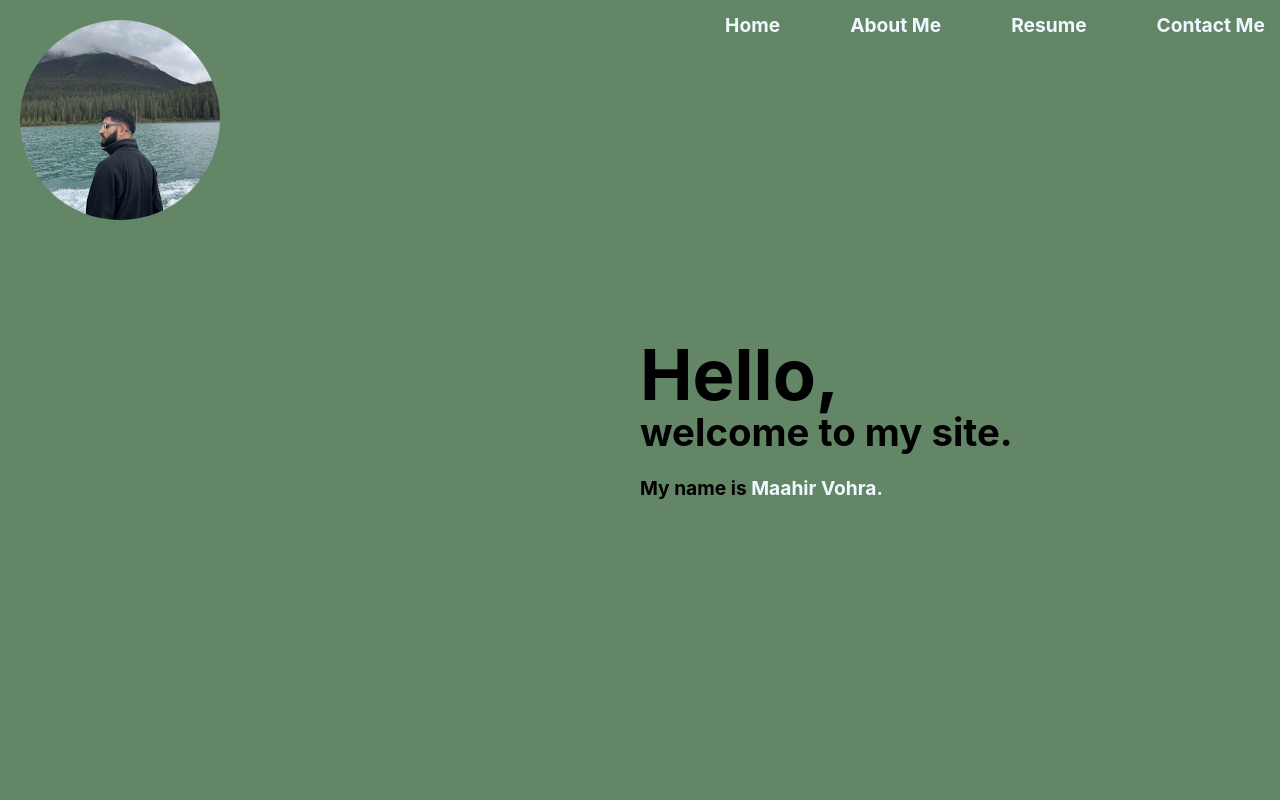
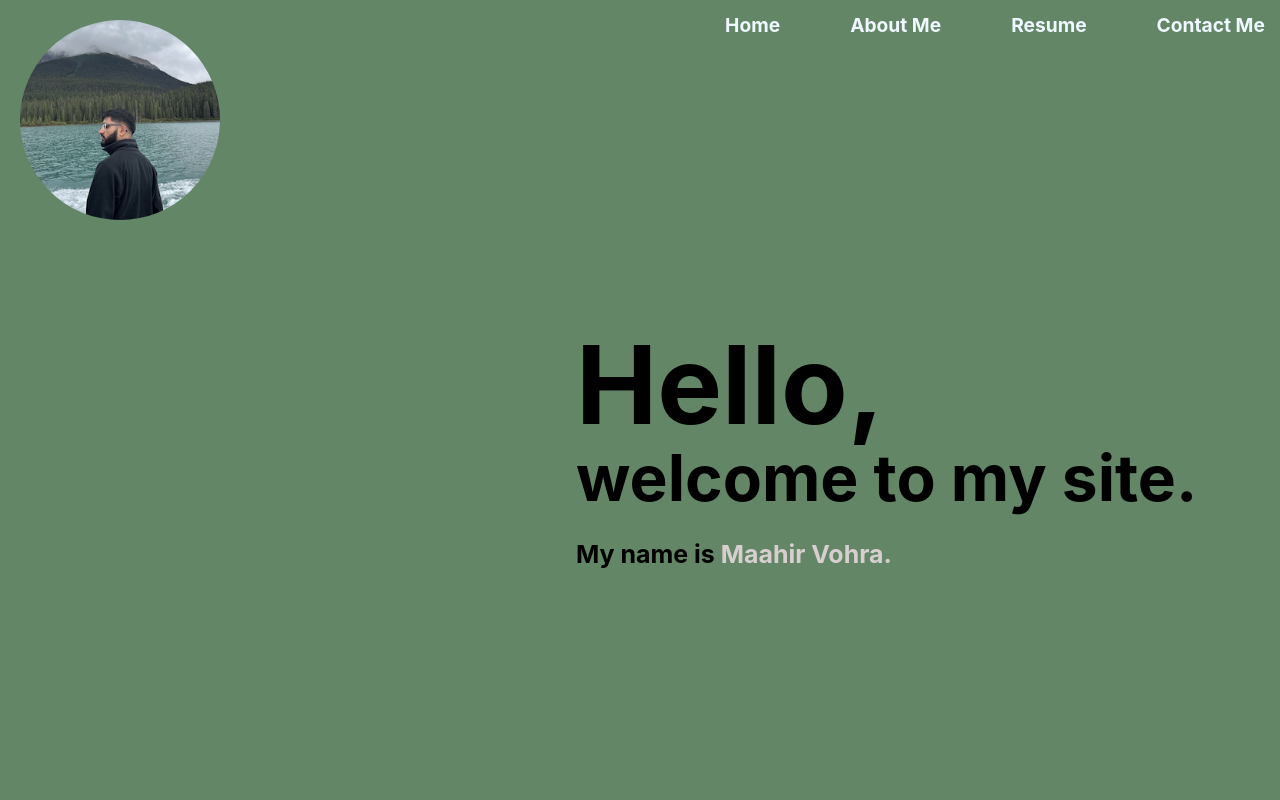
Before and after one commit to Mxxhxr/Personal-Site, a React (Create React App) app: page / in a window 1280 px wide. Shown: the top 800 px of the page. Built offline with nearby package versions, Linux system fonts and the light colour scheme.

Commit message:
enlarged text on home page, need to add visuals to my pic

```diff
--- a/src/pages/Home.css
+++ b/src/pages/Home.css
@@ -48,13 +48,18 @@ body {
   left: 20px;
 }
 
-.first-word {
+/* .first-word {
   font-size: 5.5vw;
   line-height: 65%;
+} */
+
+.first-word {
+  font-size: 8.5vw;
+  line-height: 65%;
+
 }
 
-.welcome-text {
-  /* font-size: 40px;  */
+/* .welcome-text {
   font-size: 3vw;
   display: flex;
   flex-direction: column;
@@ -65,10 +70,23 @@ body {
   left: 50%;
   transform: translateY(-50%);
   line-height: 60%;
+} */
+
+.welcome-text {
+  font-size: 5vw;
+  display: flex;
+  flex-direction: column;
+  align-items: flex-start;
+  justify-content: center;
+  position: absolute;
+  top: 45%;
+  left: 45%;
+  transform: translateY(-50%);
+  line-height: 60%;
 
 }
 
-.additional-txt {
+/* .additional-txt {
   font-size: 1vw;
   display: flex;
   flex-direction: column;
@@ -78,13 +96,27 @@ body {
   top: 61%;
   left: 50%;
   transform: translateY(-50%);
-  margin-bottom: 200px;}
+  margin-bottom: 200px;
+} */
+
+.additional-txt {
+  font-size: 1.3vw;
+  display: flex;
+  flex-direction: column;
+  align-items: flex-start;
+  justify-content: center;
+  position: absolute;
+  top: 69.298%;
+  left: 45%;
+  transform: translateY(-50%);
+  margin-bottom: 200px;
+}
+
+/*
+.welcome-text {
+  margin-right: 20px;
+} */
 
 .my-name {
-  color: aliceblue;
+  color: rgb(215, 207, 207);
 }
-
-
-.resume-pic {
-  margin-top: 110vh;
-}
--- a/src/pages/Home.js
+++ b/src/pages/Home.js
@@ -1,20 +1,15 @@
 import './Home.css';
 import MyPic from "../Data/MyPicture.png";
-import MV_Resume from "../Data/MV_Resume.png";
-//import menuBar from "./Components/menuBar.js"
 
 export default function Home() {
     return (
         <div className="Home">
                 <backToTop/>
-                {/* <NavBar /> */}
-                <header>
-                {/* Your header content */}
-                </header>
                 <section id="Home">
                 {
                     <section id="home">
                     <img src={MyPic} className='my-pic' alt="My Picture"/>
+                    <div className='Welcome-Message'>
                         <h1 className="welcome-text">
                             <span class="first-word">Hello,</span><br></br>
                             welcome to my site.
@@ -22,18 +17,10 @@ export default function Home() {
                         <div className="additional-txt">
                             <h2>My name is <span class="my-name">Maahir Vohra.</span></h2>
                         </div>
+                    </div>
                     </section>
                 }
                 </section>
-                <section id="About Me">
-                {/* Portfolio section content */}
-                </section>
-                <section id="Resume">
-                <img src={MV_Resume} className="resume-pic" alt="My Resume"/>
-                </section>
-                {/* <menuBar/> */}
         </div>
-
-
     );
 }
--- /dev/null
+++ b/src/pages/Resume.css
@@ -0,0 +1,3 @@
+.resume-pic {
+    margin-top: 6vh;
+}
--- a/src/pages/Resume.js
+++ b/src/pages/Resume.js
@@ -1,5 +1,12 @@
+import MV_Resume from "../Data/MV_Resume.png";
+import '../pages/Resume.css';
+
 export default function Resume () {
     return (
-        <h1>Resume</h1>
+        <div>
+        <section id="Resume">
+        <img src={MV_Resume} className="resume-pic" alt="My Resume"/>
+        </section>
+        </div>
     )
 };
```
Lines whose indentation alone changed are shown as unchanged.
